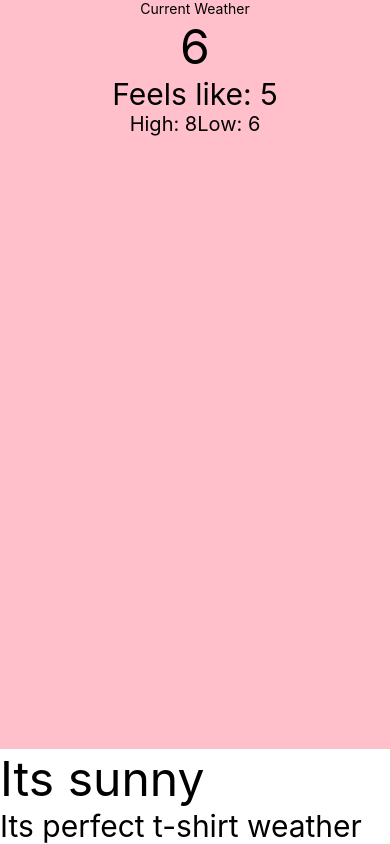
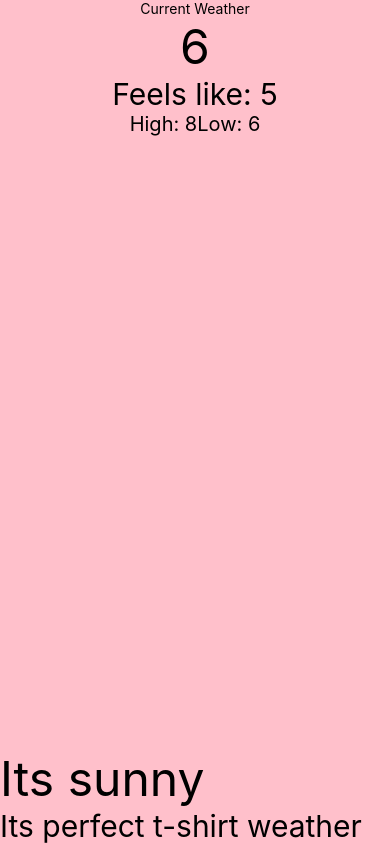
Before and after one commit to n-buckley/react-native-weather, a React Native app: screen / in a window 390 px wide. Built offline with nearby package versions, Linux system fonts and the light colour scheme.

Commit message:
ref: update header wrapper and safeAreaView

```diff
--- a/App.js
+++ b/App.js
@@ -4,7 +4,7 @@ import { Text, View, SafeAreaView, StyleSheet} from 'react-native'
 const App = () => {
   return (
     <SafeAreaView style= {styles.view__safeArea}>
-      <View style={styles.view__appContainer}>
+      <View style={styles.view__wrapperHeader}>
         <Text>Current Weather</Text>
         <Text style={styles.text__temp}>6</Text>
         <Text style={styles.text__feels}>Feels like: 5</Text>
@@ -23,10 +23,10 @@ const App = () => {
 
 const styles = StyleSheet.create({
   view__safeArea: {
-    flex: 1
+    backgroundColor: 'pink',
+    flex: 1,
   },
-  view__appContainer: {
-    backgroundColor: 'pink',
+  view__wrapperHeader: {
     flex: 1,
     alignItems: 'center',
   },
```
